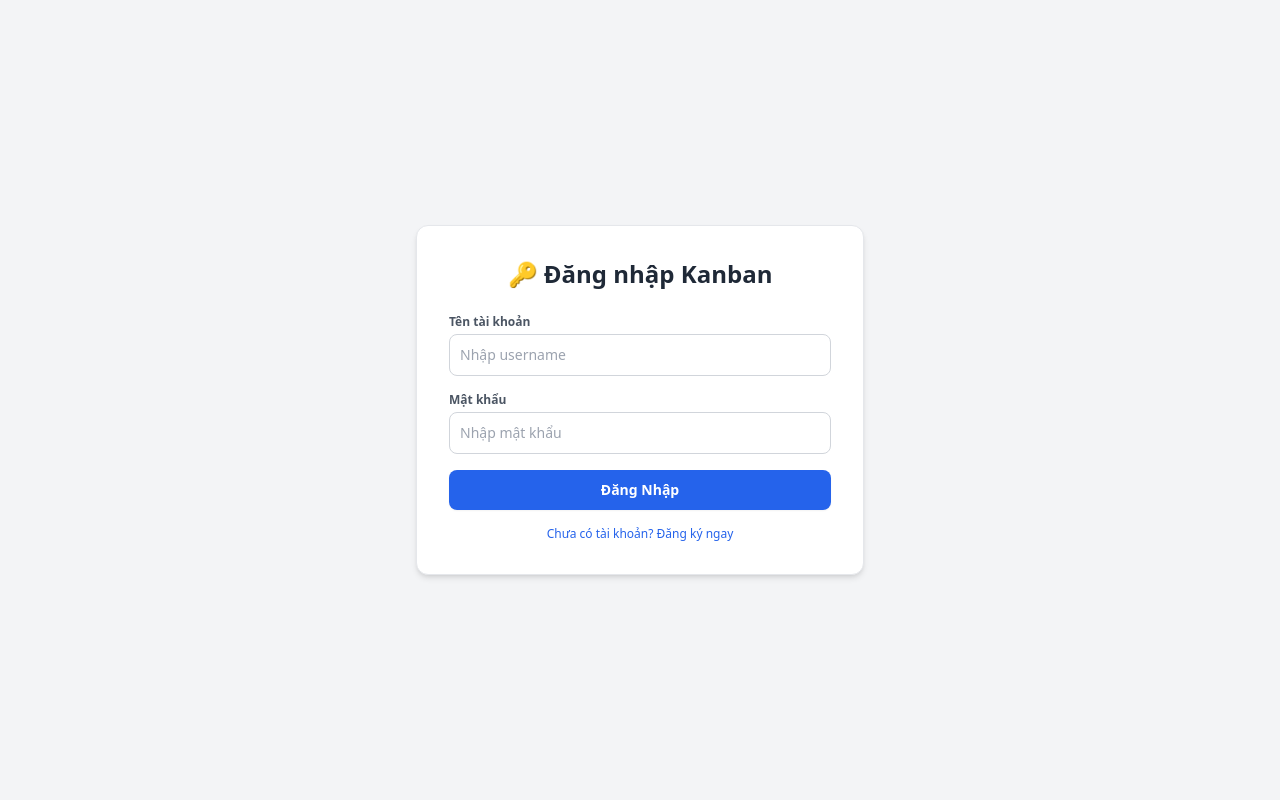
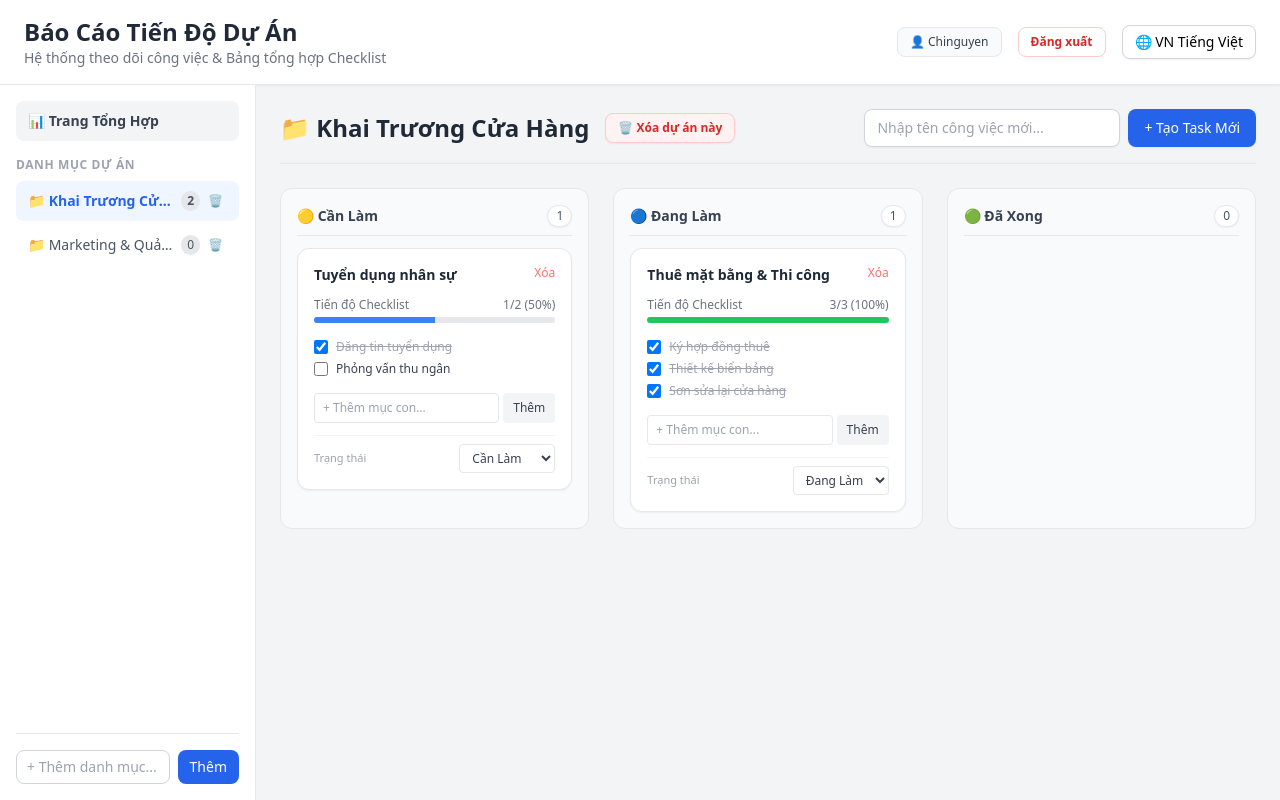
Before and after one commit to Chinguyen9213/D-n-1, a React (Vite) app in the folder frontend/: page / in a window 1280 px wide. Built offline with nearby package versions, Linux system fonts and the light colour scheme.

Commit message:
Update App.jsx

```diff
--- a/frontend/src/App.jsx
+++ b/frontend/src/App.jsx
@@ -2,10 +2,7 @@
 import { useTranslation } from 'react-i18next';
 import { useLanguageShortcut } from './useLanguageShortcut';
 
-// Thay bằng URL Backend Render của bạn sau khi deploy
-const API_URL = 'https://kanban-backend-xxxx.onrender.com/api';
-
-// Helper dịch có Timeout (không lo đơ app nếu API lỗi)
+// Helper dịch có Timeout (không lo đơ app nếu API dịch lỗi)
 async function autoTranslateText(text, targetLang) {
   if (!text || !text.trim()) return text;
 
@@ -27,97 +24,6 @@
     console.warn('Tự động dịch bỏ qua/lỗi timeout, dùng chuỗi gốc:', error);
   }
   return text;
-}
-
-// -------------------------------------------------------------
-// FORM ĐĂNG NHẬP / ĐĂNG KÝ
-// -------------------------------------------------------------
-function AuthForm({ onLoginSuccess }) {
-  const [isRegister, setIsRegister] = useState(false);
-  const [username, setUsername] = useState('');
-  const [password, setPassword] = useState('');
-  const [message, setMessage] = useState('');
-
-  const handleSubmit = async (e) => {
-    e.preventDefault();
-    setMessage('');
-    const endpoint = isRegister ? '/register' : '/login';
-
-    try {
-      const res = await fetch(`${API_URL}${endpoint}`, {
-        method: 'POST',
-        headers: { 'Content-Type': 'application/json' },
-        body: JSON.stringify({ username, password }),
-      });
-      const data = await res.json();
-
-      if (!res.ok) throw new Error(data.message || 'Có lỗi xảy ra');
-
-      if (isRegister) {
-        setMessage('Đăng ký thành công! Hãy đăng nhập.');
-        setIsRegister(false);
-      } else {
-        localStorage.setItem('token', data.token);
-        localStorage.setItem('username', data.username);
-        onLoginSuccess(data.username);
-      }
-    } catch (err) {
-      setMessage(err.message);
-    }
-  };
-
-  return (
-    <div className="min-h-screen bg-gray-100 flex items-center justify-center p-4">
-      <div className="bg-white p-8 rounded-xl shadow-md w-full max-w-md border border-gray-200">
-        <h2 className="text-2xl font-bold text-center text-gray-800 mb-6">
-          {isRegister ? '📝 Đăng ký Tài khoản' : '🔑 Đăng nhập Kanban'}
-        </h2>
-        {message && (
-          <div className={`p-3 rounded-lg text-xs font-semibold mb-4 text-center ${
-            message.includes('thành công') ? 'bg-green-100 text-green-700' : 'bg-red-100 text-red-700'
-          }`}>
-            {message}
-          </div>
-        )}
-        <form onSubmit={handleSubmit} className="space-y-4">
-          <div>
-            <label className="block text-xs font-semibold text-gray-600 mb-1">Tên tài khoản</label>
-            <input
-              type="text"
-              required
-              value={username}
-              onChange={(e) => setUsername(e.target.value)}
-              className="w-full border border-gray-300 rounded-lg p-2.5 text-sm focus:outline-none focus:border-blue-500"
-              placeholder="Nhập username"
-            />
-          </div>
-          <div>
-            <label className="block text-xs font-semibold text-gray-600 mb-1">Mật khẩu</label>
-            <input
-              type="password"
-              required
-              value={password}
-              onChange={(e) => setPassword(e.target.value)}
-              className="w-full border border-gray-300 rounded-lg p-2.5 text-sm focus:outline-none focus:border-blue-500"
-              placeholder="Nhập mật khẩu"
-            />
-          </div>
-          <button
-            type="submit"
-            className="w-full bg-blue-600 hover:bg-blue-700 text-white font-semibold py-2.5 rounded-lg text-sm transition-colors shadow-sm"
-          >
-            {isRegister ? 'Tạo Tài Khoản' : 'Đăng Nhập'}
-          </button>
-        </form>
-        <p
-          onClick={() => setIsRegister(!isRegister)}
-          className="mt-4 text-center text-xs text-blue-600 hover:underline cursor-pointer font-medium"
-        >
-          {isRegister ? 'Đã có tài khoản? Đăng nhập ngay' : 'Chưa có tài khoản? Đăng ký ngay'}
-        </p>
-      </div>
-    </div>
-  );
 }
 
 // -------------------------------------------------------------
@@ -719,7 +625,7 @@
                               ))}
                             </div>
 
-                            {/* Form thêm mục con checklist hoàn chỉnh */}
+                            {/* Form thêm mục con checklist */}
                             <form onSubmit={(e) => handleAddChecklist(task.id, e)} className="flex gap-1 pt-1">
                               <input
                                 type="text"
@@ -762,32 +668,14 @@
 }
 
 // -------------------------------------------------------------
-// MAIN COMPONENT ROOT
+// MAIN COMPONENT ROOT (Vào thẳng ứng dụng luôn, không cần Login)
 // -------------------------------------------------------------
 export default function App() {
-  const [user, setUser] = useState(null);
-
-  useEffect(() => {
-    const token = localStorage.getItem('token');
-    const username = localStorage.getItem('username');
-    if (token && username) {
-      setUser(username);
-    }
-  }, []);
-
-  const handleLoginSuccess = (username) => {
-    setUser(username);
-  };
+  const [user, setUser] = useState("Chinguyen");
 
   const handleLogout = () => {
-    localStorage.removeItem('token');
-    localStorage.removeItem('username');
-    setUser(null);
+    setUser("Chinguyen");
   };
-
-  if (!user) {
-    return <AuthForm onLoginSuccess={handleLoginSuccess} />;
-  }
 
   return <MainApp user={user} onLogout={handleLogout} />;
 }
```
